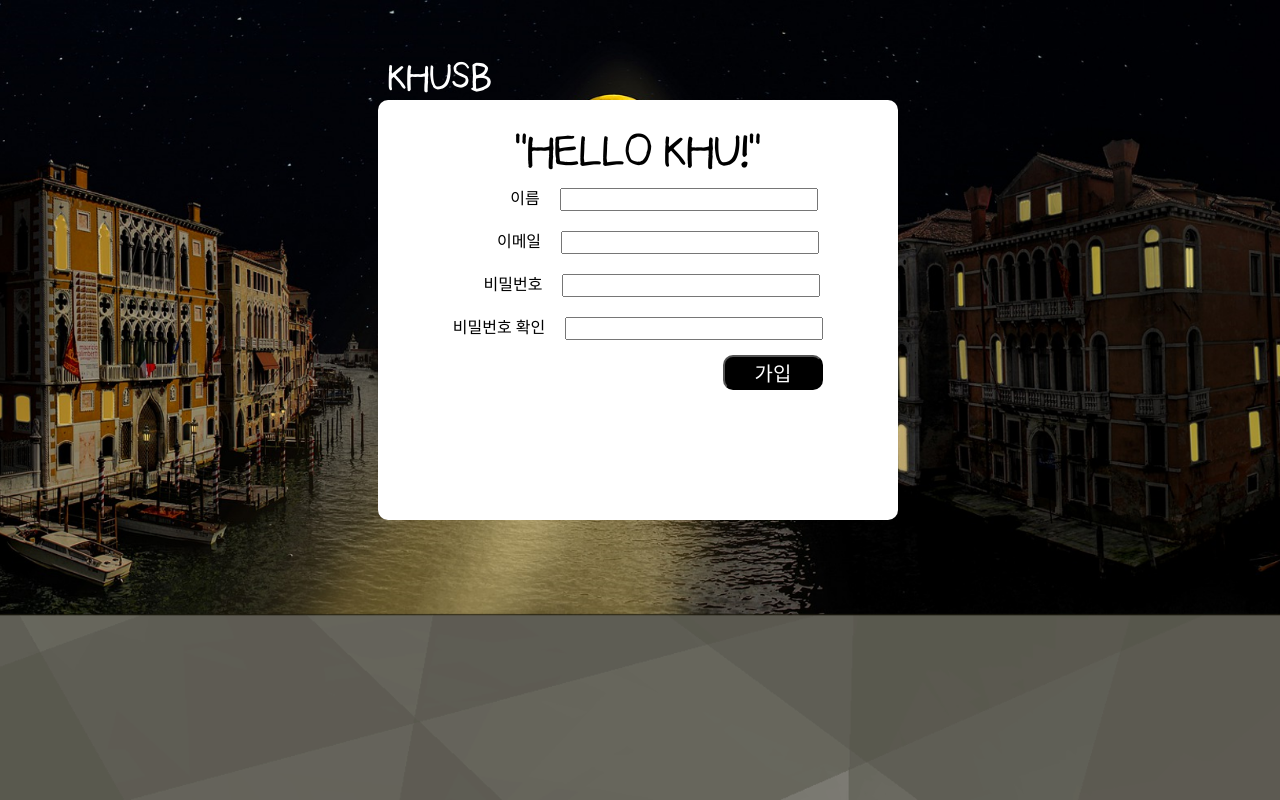
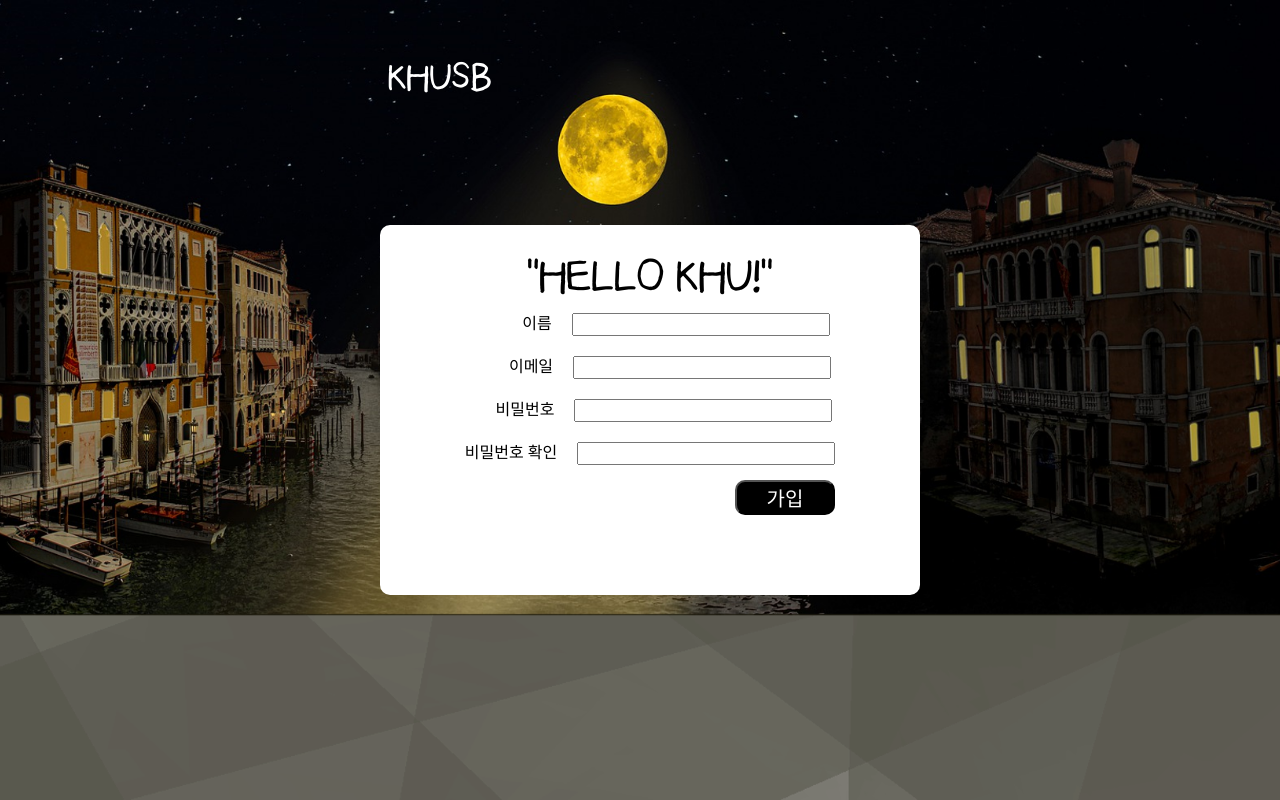
Before and after one commit to amdx1254/khusb, a Django app: page /register/ in a window 1280 px wide. Run offline with Django 3.2, Linux system fonts and the light colour scheme; some web fonts are replaced.

Commit message:
fixed folder modified date

```diff
--- a/client/static/css/register.css
+++ b/client/static/css/register.css
@@ -48,6 +48,11 @@ a {
 
 .white_box > white_box {
   grid-area: white_box;
+  top:50%; left:50%;
+  position:absolute;
+  width: 540px;
+  height: 370px;
+  transform:translate(-50%, -50%);
   background-color: white;
   border-radius: 10px;
   text-align: center;
--- a/file/views.py
+++ b/file/views.py
@@ -34,6 +34,7 @@ def increase_parent_size(parent, size):
         while(not tmp == None):
             obj = File.objects.select_for_update().get(id=tmp.id)
             obj.size = obj.size + int(size)
+            obj.modified = timezone.now()
             obj.save()
             tmp = tmp.parent
 
```
